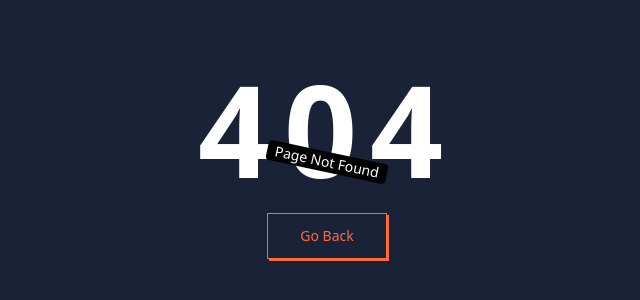
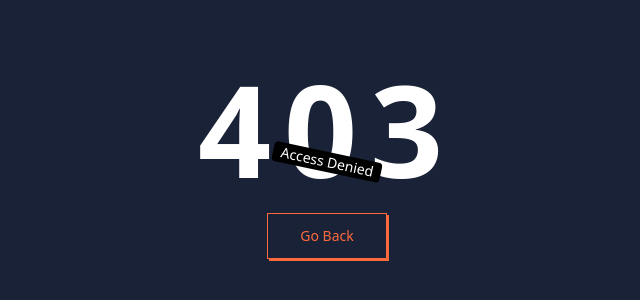
Before and after one commit to vivek3454/LMS---learning-management-system, a React (Vite) app in the folder client/: page /denied in a window 1280 px wide. Before the commit this address had no page. Shown: the part 238-538 px from the top of the page, without its empty margins (313-953 px from the left). Built offline with nearby package versions, Linux system fonts and the light colour scheme.

Commit message:
added denied page

```diff
--- a/client/src/App.jsx
+++ b/client/src/App.jsx
@@ -3,6 +3,7 @@
 import About from "./Pages/About";
 import Contact from "./Pages/Contact";
 import CourseList from "./Pages/Course/CourseList";
+import Denied from "./Pages/Denied";
 import HomePage from "./Pages/HomePage";
 import Login from "./Pages/Login";
 import NotFound from "./Pages/NotFound";
@@ -16,6 +17,8 @@
       <Route path="/about" element={<About/>}/>
       <Route path="/contact" element={<Contact/>}/>
 
+      <Route path="/denied" element={<Denied/>}/>
+
       <Route path="/signup" element={<SignUp/>}/>
       <Route path="/login" element={<Login/>}/>
 
--- /dev/null
+++ b/client/src/Pages/Denied.jsx
@@ -0,0 +1,30 @@
+import React from "react";
+import { useNavigate } from "react-router-dom";
+
+const Denied = () => {
+  const navigate = useNavigate();
+  return (
+    <main className="h-screen w-full flex flex-col justify-center items-center bg-[#1A2238]">
+      <h1 className="text-9xl font-extrabold text-white tracking-widest">
+        403
+      </h1>
+      <div className="bg-black text-white px-2 text-sm rounded rotate-12 absolute">
+        Access Denied
+      </div>
+      <button className="mt-5">
+        <a className="relative inline-block text-sm font-medium text-[#FF6A3D] group active:text-yellow-500 focus:outline-none focus:ring">
+          <span className="absolute inset-0 transition-transform translate-x-0.5 translate-y-0.5 bg-[#FF6A3D] group-hover:translate-y-0 group-hover:translate-x-0" />
+
+          <span
+            onClick={() => navigate(-1)}
+            className="relative block px-8 py-3 bg-[#1A2238] border border-current"
+          >
+            Go Back
+          </span>
+        </a>
+      </button>
+    </main>
+  );
+};
+
+export default Denied;
```
